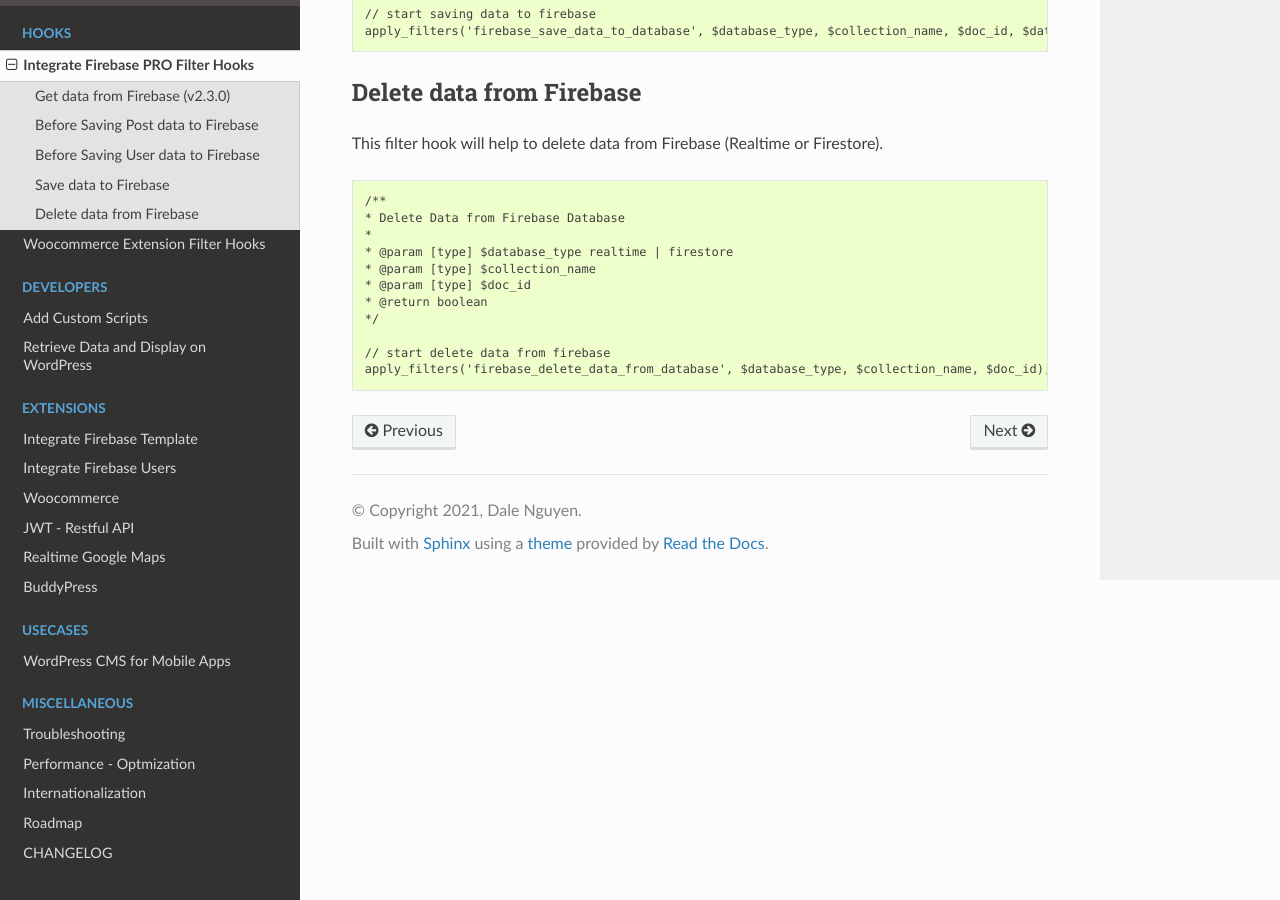
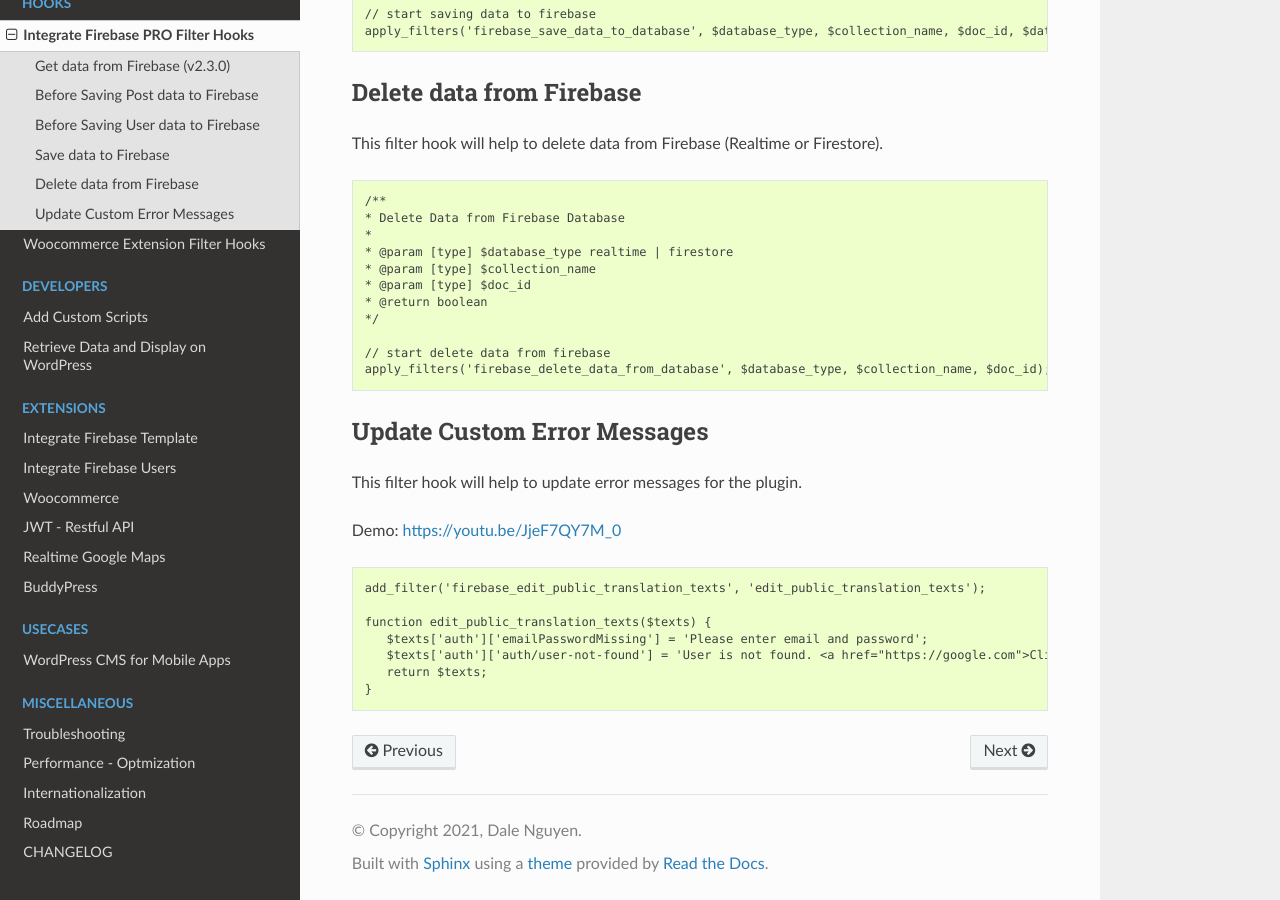
Before and after one commit to dalenguyen/firebase-wordpress-docs, a Sphinx documentation site: the page built from docs/hooks/pro-filters.rst, in a window 1280 px wide and 900 px high, scrolled down 1465 px. Built offline with Sphinx 7.4.7 and the Read the Docs theme 2.0.0, drawn with Linux system fonts in a browser that asks for light colours.

Commit message:
update custom error message for firebase wordpress plugin

```diff
--- a/docs/conf.py
+++ b/docs/conf.py
@@ -22,7 +22,7 @@ copyright = "2021, Dale Nguyen"
 author = u"Dale Nguyen"
 
 # The short X.Y version
-version = "2.16.0"
+version = "2.17.0"
 release = version
 
 # -- General configuration ---------------------------------------------------
--- a/docs/hooks/pro-filters.rst
+++ b/docs/hooks/pro-filters.rst
@@ -96,3 +96,21 @@ This filter hook will help to delete data from Firebase (Realtime or Firestore).
 
     // start delete data from firebase
     apply_filters('firebase_delete_data_from_database', $database_type, $collection_name, $doc_id);
+
+Update Custom Error Messages
+----------------------------------
+
+This filter hook will help to update error messages for the plugin.
+
+Demo: https://youtu.be/JjeF7QY7M_0
+
+
+.. code-block:: php
+
+    add_filter('firebase_edit_public_translation_texts', 'edit_public_translation_texts');
+
+    function edit_public_translation_texts($texts) {
+       $texts['auth']['emailPasswordMissing'] = 'Please enter email and password';
+       $texts['auth']['auth/user-not-found'] = 'User is not found. <a href="https://google.com">Click here</a> to register.';
+       return $texts;
+    }
--- a/docs/index.rst
+++ b/docs/index.rst
@@ -4,7 +4,7 @@ Complete Guide to Firebase WordPress Integration
 .. meta::
    :description lang=en: Guide on how to integrate Firebase to WordPress.
 
-Last updated: Jan 03, 2021
+Last updated: Jan 09, 2021
 
 .. raw:: html
 
@@ -49,7 +49,7 @@ If you are interested in the development progress, please check the `Road map <h
 Products
 -----------
 
-- `Integrate Firebase PRO <https://techcater.com/>`_ - `v2.21.0`
+- `Integrate Firebase PRO <https://techcater.com/>`_ - `v2.23.0`
 - `Firebase WordPress Functions <https://firebase-wordpress-docs.readthedocs.io/en/latest/intro/cloud-functions-deployment.html>`_ - `v1.3.0` (bundle with PRO plugin)
 - `Integrate Firebase Woocommerce <https://firebase-wordpress-docs.readthedocs.io/en/latest/extensions/woocommerce.html>`_ - `v2.5.0` (Extension)
 - `Integrate Firebase Users <https://firebase-wordpress-docs.readthedocs.io/en/latest/extensions/firebase-users.html>`_ - `v1.2.0` (Extension)
```
Also changed, not shown: docs/misc/changelog.rst (+9 -0 lines).
